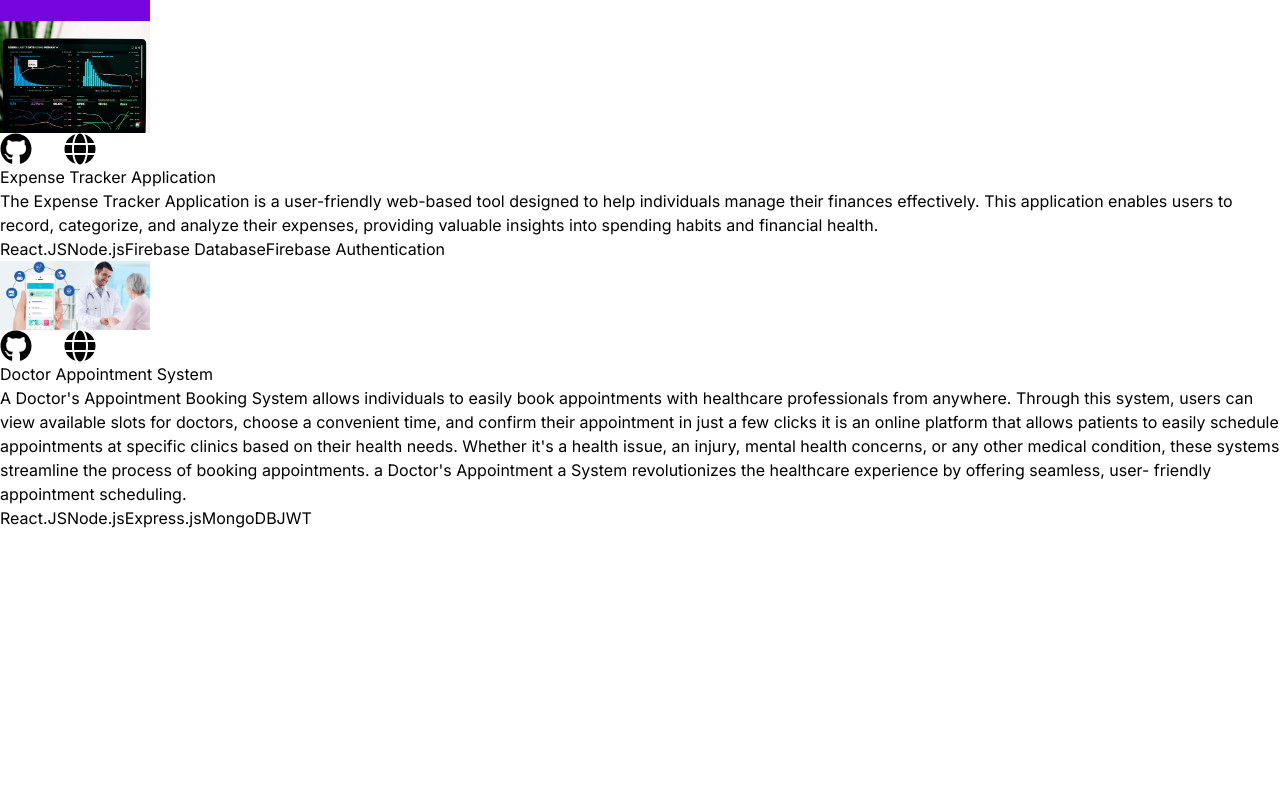
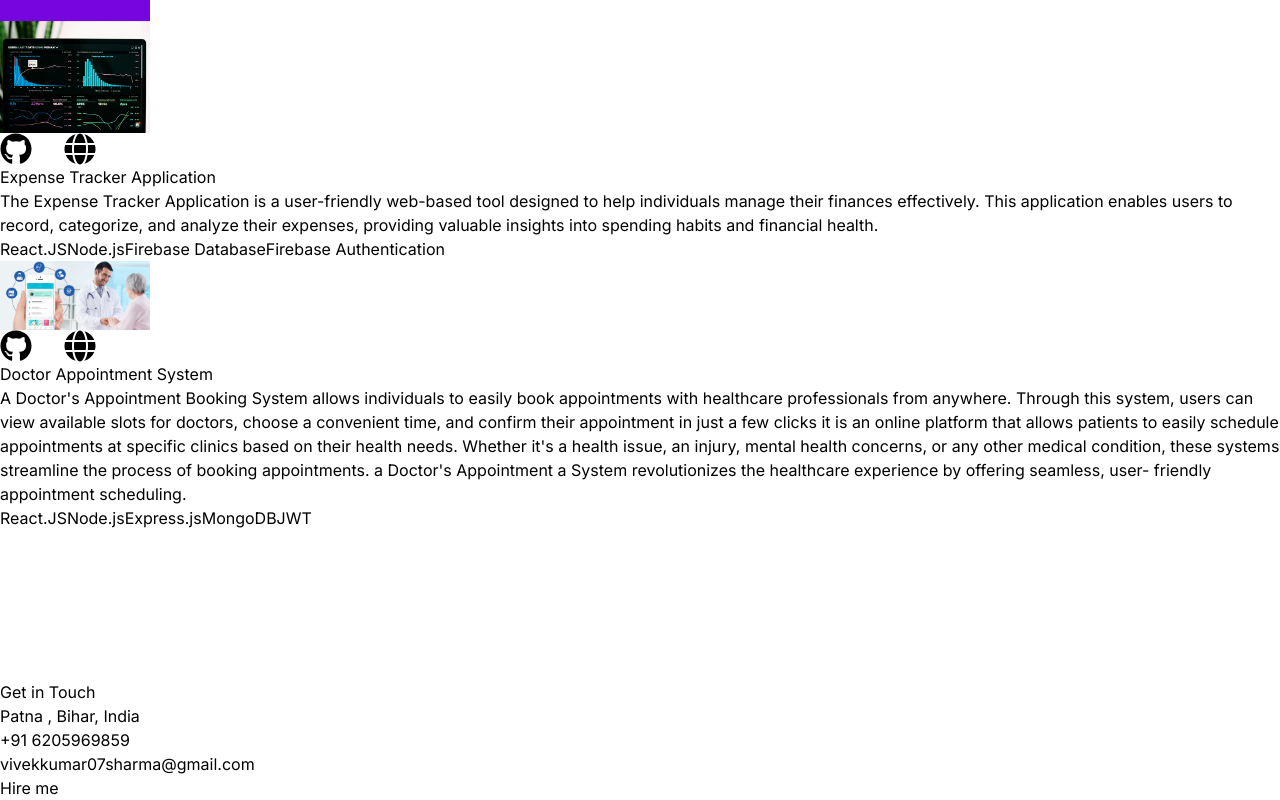
Before and after one commit to vivekxsh/PERSONAL-PORTFOLIO, a React (Vite) app: page / in a window 1280 px wide. Shown: the part 4341-5141 px from the top of the page. Before the commit the page ends 5021 px from the top, so only its background shows below. Built offline with nearby package versions, Linux system fonts and the light colour scheme.

Commit message:
add Contact.jsx

```diff
--- a/src/App.jsx
+++ b/src/App.jsx
@@ -1,5 +1,6 @@
 import About from "./components/About"
 import Achievement from "./components/Achivement"
+import Contact from "./components/Contact"
 import Hero from "./components/Hero"
 import Navbar from "./components/Navbar"
 import Projects from "./components/Projects"
@@ -24,6 +25,7 @@ const App = () => {
         <Achievement />
         <Projects />
         <Resume />
+        <Contact />
       </div>
 
 
--- /dev/null
+++ b/src/components/Contact.jsx
@@ -0,0 +1,65 @@
+import { CONTACT } from "../constants";
+import { motion } from "framer-motion";
+import resumePdf from '../assets/Vivek_Kumar_Resume.pdf';
+
+const Contact = () => {
+  return (
+    <div className="border-b border-neutral-900 pb-20">
+      <motion.h2
+        whileInView={{ opacity: 1, y: 0 }}
+        initial={{ opacity: 0, y: -100 }}
+        transition={{ duration: 0.5 }}
+        className="my-10 text-center text-4xl"
+      >
+        Get in Touch
+      </motion.h2>
+
+
+      <div className="text-center tracking-tighter">
+        <motion.p
+          whileInView={{ opacity: 1, x: 0 }}
+          initial={{ opacity: 0, x: -100 }}
+          transition={{ duration: 1 }}
+          className="my-4"
+        >
+          {CONTACT.address}
+        </motion.p>
+        <motion.p
+          whileInView={{ opacity: 1, x: 0 }}
+          initial={{ opacity: 0, x: 100 }}
+          transition={{ duration: 1 }}
+          className="my-4"
+        >
+          {CONTACT.phoneNo}
+        </motion.p>
+        <a
+          href="https://mail.google.com/mail/?view=cm&fs=1&to=${CONTACT.email}"
+          className="border-b"
+        >
+          {CONTACT.email}
+        </a>
+      </div>
+
+      {/* Add your resume link here */}
+      <motion.h2
+        whileInView={{ opacity: 1, y: 0 }}
+        initial={{ opacity: 0, y: -100 }}
+        transition={{ duration: 0.5 }}
+        className="my-10 text-center text-4xl"
+      >
+        <a
+          href={resumePdf}
+          target="_blank"
+          rel="noopener noreferrer"
+          className="inline-block px-4 py-2 text-white bg-black-600 rounded hover:bg-green-700 transition duration-200"
+        >
+          Hire me
+        </a>
+      </motion.h2>
+
+
+    </div>
+  );
+};
+
+export default Contact;
```
